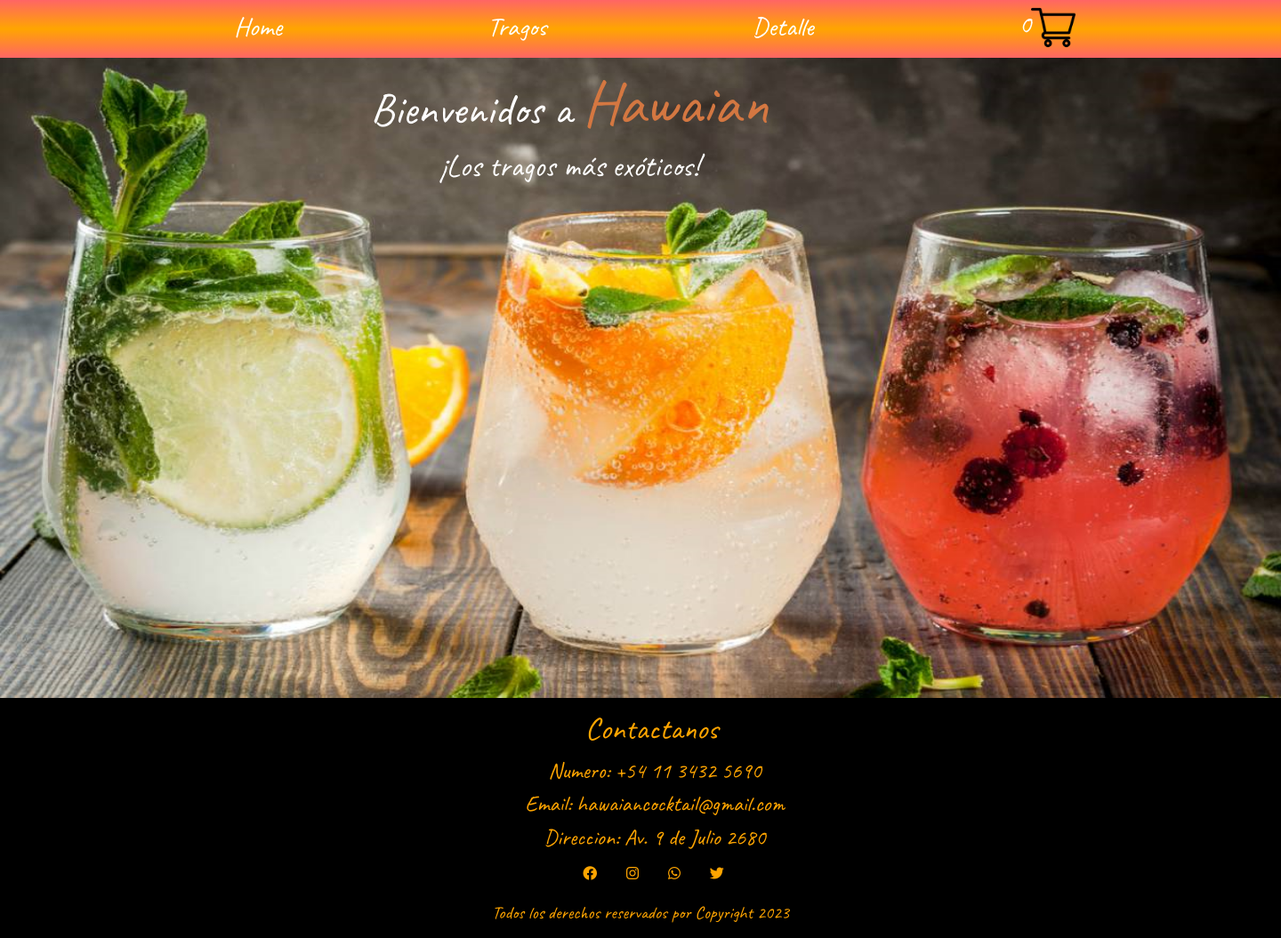
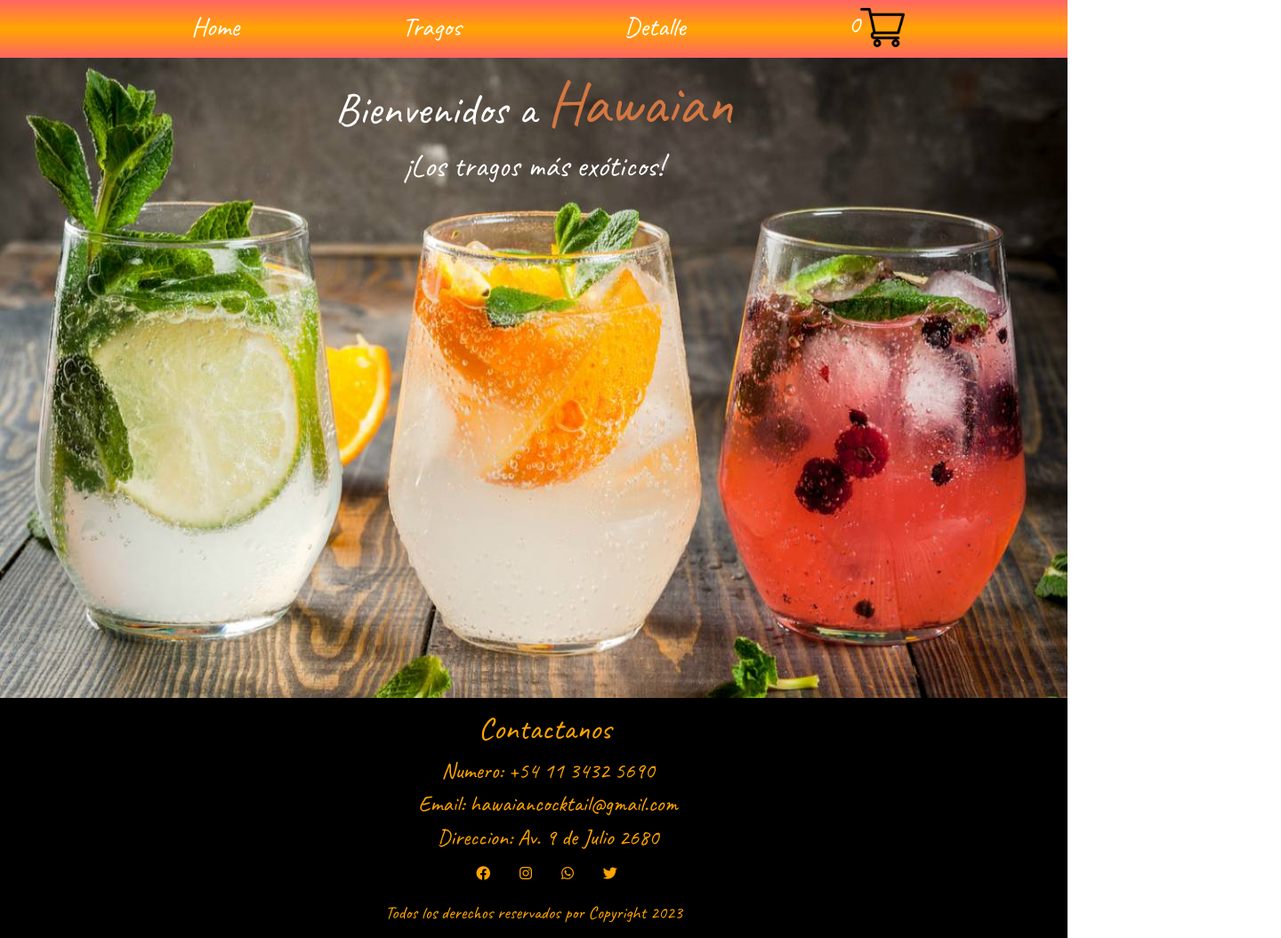
Before and after one commit to JuanDSacco/Hawaian-React, a React (Create React App) app: page / in a window 1024 px wide. Shown: the whole page at 89% size, 1440 px wide, since content can reach past the window. Built offline with nearby package versions, Linux system fonts and the light colour scheme.

Commit message:
agrego mq 1200px a 993px

```diff
--- a/src/css/cart.css
+++ b/src/css/cart.css
@@ -14,3 +14,10 @@
 .h2CartEmpty{
     font-size: 45px;
 }
+
+@media only screen and (min-width:993px) and (max-width:1200px){
+
+    .cartVacio{
+        width: 1200px;
+    }
+}
--- a/src/css/detalle.css
+++ b/src/css/detalle.css
@@ -16,3 +16,10 @@ font-family: 'Caveat', cursive;
 font-size: 35px;
 background-image: linear-gradient(rgba(255, 0, 0, 0.603),orange,rgba(255, 0, 0, 0.603));
 }
+
+@media only screen and (min-width:993px) and (max-width:1200px){
+
+    .containerDetalle{
+        width: 1200px;
+    }
+}
--- a/src/css/form.css
+++ b/src/css/form.css
@@ -10,3 +10,10 @@
     font-family: 'Caveat', cursive;
     width: 1440px;
 }
+
+@media only screen and (min-width:993px) and (max-width:1200px){
+
+    .form{
+        width: 1200px;
+    }
+}
--- a/src/css/formulario.css
+++ b/src/css/formulario.css
@@ -45,3 +45,10 @@
     padding-top: 20px;
     padding-left: 50px;
 }
+
+@media only screen and (min-width:993px) and (max-width:1200px){
+
+    .container-form{
+        width: 1200px;
+    }
+}
--- a/src/css/home.css
+++ b/src/css/home.css
@@ -5,7 +5,7 @@ header{
     position: relative;
     font-family: 'Caveat', cursive;
     height: 720px;
-    width: 1280px;
+    width: 1440px;
     background-image: linear-gradient(rgba(255, 0, 0, 0.603),orange,rgba(255, 0, 0, 0.603));
 }
 
@@ -37,3 +37,14 @@ h1{
 h2{
     font-size: 35px;
 }
+
+@media only screen and (min-width:993px) and (max-width:1200px){
+
+    header{
+        width: 1200px;
+    }
+
+    .img_index{
+        width: 1200px;
+    }
+}
--- a/src/css/item.css
+++ b/src/css/item.css
@@ -17,3 +17,14 @@
     margin: 0;
     width: 1280px;
 }
+
+@media only screen and (min-width:993px) and (max-width:1200px){
+
+    .contenedor-carta{
+        width: 1200px;
+    }
+
+    .hrItem{
+        width: 1200px;
+    }
+}
--- a/src/css/itemDetail.css
+++ b/src/css/itemDetail.css
@@ -22,3 +22,10 @@ span{
 .divGoToCart{
     padding-top: 10px;
 }
+
+@media only screen and (min-width:993px) and (max-width:1200px){
+
+    .container-detalle{
+        width: 1200px;
+    }
+}
--- a/src/css/listaContactos.css
+++ b/src/css/listaContactos.css
@@ -35,3 +35,10 @@ ul li{
 .listaDatos{
     font-size: 25px;
 }
+
+@media only screen and (min-width:993px) and (max-width:1200px){
+
+    .footerContainer{
+        width: 1200px;
+    }
+}
--- a/src/css/mapCart.css
+++ b/src/css/mapCart.css
@@ -24,3 +24,10 @@
 .unidades{
     font-size: 35px;
 }
+
+@media only screen and (min-width:993px) and (max-width:1200px){
+
+    .cartContainer{
+        width: 1200px;
+    }
+}
--- a/src/css/navBar.css
+++ b/src/css/navBar.css
@@ -29,3 +29,10 @@
     margin: 0;
     padding-top: 5px;
 }
+
+@media only screen and (min-width:993px) and (max-width:1200px){
+
+    .barraNav{
+        width: 1200px;
+    }
+}
```
